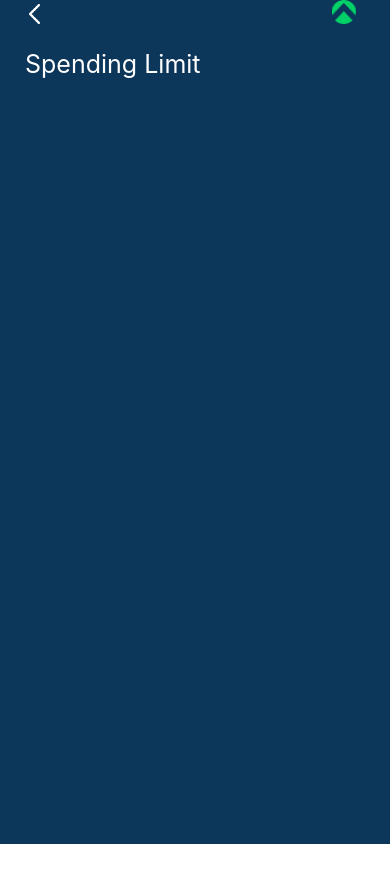
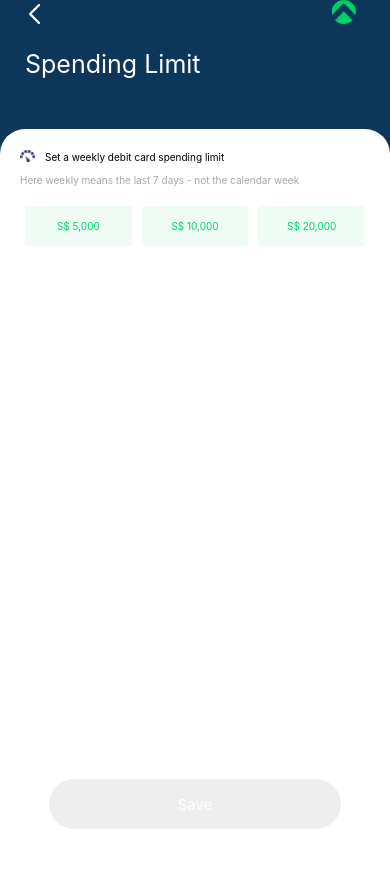
Before and after one commit to Unyielding-Magnate-web3/hut8-mevbot, a React Native app: screen /SPENDING_LIMIT_SCREEN in a window 390 px wide. Before the commit the page ends 844 px from the top, so only its background shows below. Built offline with nearby package versions, Linux system fonts and the light colour scheme.

Commit message:
Impleted basic spending limit screen design. Updated language file.

```diff
--- a/src/core/constants/language.tsx
+++ b/src/core/constants/language.tsx
@@ -23,5 +23,7 @@ export const Language = {
   MenuItemDescriptionDebitDeactivated: "Your previously deactivated cards",
 
   SpendingLimitSummary: "Set a weekly debit card spending limit",
-  SpendingLimitHelp: "Here weekly means the last 7 days - not the calendar week",
+  SpendingLimitHelp:
+    "Here weekly means the last 7 days - not the calendar week",
+  SpendingLimitButtonSave: "Save",
 };
--- a/src/screens/SpendingLimitScreen/index.tsx
+++ b/src/screens/SpendingLimitScreen/index.tsx
@@ -1,14 +1,20 @@
 import { useNavigation } from "@react-navigation/native";
 import React from "react";
-import { Text } from "react-native";
+import { Image, Text, TouchableOpacity, View } from "react-native";
 import HeaderType2Component from "../../common/components/HeaderType2Component";
 import GeneralContainer from "../../common/container/generalContainer";
-import { StyleGlobal } from "../../common/styles/styles-global";
+import { ImagesGlobal } from "../../common/styles/images-global";
 import { Language } from "../../core/constants/language";
+import { GeneralHelper } from "../../core/helpers/general-helper";
 import styles from "./styles";
+
+const QuickSelectData = [5000, 10000, 20000];
 
 const SpendingLimitScreen = () => {
   const navigation = useNavigation();
+
+  const onQuickSelect = (value: number) => {};
+  const onSave = () => {};
 
   return (
     <GeneralContainer containerInnerStyle={styles.container}>
@@ -16,6 +22,48 @@ const SpendingLimitScreen = () => {
         title={Language.SpendingLimitScreenTitle}
         onBack={navigation.goBack}
       />
+
+      <View style={styles.containerInner}>
+        <View style={styles.sectionSummary}>
+          <Image
+            resizeMode="contain"
+            source={ImagesGlobal.IconGuage}
+            style={styles.subtitleLogoStyle}
+          />
+          <Text style={styles.subtitleText}>
+            {Language.SpendingLimitSummary}
+          </Text>
+        </View>
+
+        <Text style={styles.spendingLimitSubTitle}>
+          {Language.SpendingLimitHelp}
+        </Text>
+
+        <View style={styles.containerButtonsQuickSelect}>
+          {QuickSelectData.map((iValue, index) => {
+            return (
+              <View key={index} style={styles.buttonQuickSelectWrapper}>
+                <TouchableOpacity
+                  onPress={() => onQuickSelect(iValue)}
+                  style={styles.buttonQuickSelect}
+                >
+                  <Text style={styles.textButtonQuickSelect}>
+                    {GeneralHelper.CurrencyToString(iValue, true)}
+                  </Text>
+                </TouchableOpacity>
+              </View>
+            );
+          })}
+        </View>
+
+        <View style={styles.containerButtonSave}>
+          <TouchableOpacity onPress={onSave} style={styles.buttonSave}>
+            <Text style={styles.textButtonSave}>
+              {Language.SpendingLimitButtonSave}
+            </Text>
+          </TouchableOpacity>
+        </View>
+      </View>
     </GeneralContainer>
   );
 };
--- a/src/screens/SpendingLimitScreen/styles.tsx
+++ b/src/screens/SpendingLimitScreen/styles.tsx
@@ -1,9 +1,78 @@
 import { StyleSheet } from "react-native";
 import { ColorsGlobal } from "../../common/styles/colors-global";
+import { GeneralHelper } from "../../core/helpers/general-helper";
 
 export default StyleSheet.create({
   container: {
     flex: 1,
     backgroundColor: ColorsGlobal.Secondary,
   },
+  spendingLimitSubTitle: {
+    color: ColorsGlobal.TextSecondary,
+    marginTop: GeneralHelper.ScaledSize(10),
+    fontSize: GeneralHelper.ScaledSize(10),
+  },
+  containerInner: {
+    flex: 1,
+    paddingHorizontal: GeneralHelper.ScaledSize(20),
+    backgroundColor: ColorsGlobal.White,
+    borderTopRightRadius: GeneralHelper.ScaledSize(25),
+    borderTopLeftRadius: GeneralHelper.ScaledSize(25),
+    paddingBottom: GeneralHelper.ScaledSize(20),
+    marginTop: GeneralHelper.ScaledSize(50),
+    marginBottom: -GeneralHelper.ScaledSize(35),
+  },
+  sectionSummary: {
+    flexDirection: "row",
+    marginTop: GeneralHelper.ScaledSize(20),
+    alignItems: "center",
+  },
+  subtitleLogoStyle: {
+    width: GeneralHelper.ScaledSize(15),
+    height: GeneralHelper.ScaledSize(15),
+  },
+  subtitleText: {
+    marginLeft: GeneralHelper.ScaledSize(10),
+    fontSize: GeneralHelper.ScaledSize(10),
+  },
+  containerButtonsQuickSelect: {
+    display: "flex",
+    flex: 1,
+    flexDirection: "row",
+    marginTop: GeneralHelper.ScaledSize(20),
+  },
+  buttonQuickSelect: {
+    alignItems: "center",
+    justifyContent: "center",
+    borderRadius: GeneralHelper.ScaledSize(2),
+    height: GeneralHelper.ScaledSize(40),
+    backgroundColor: ColorsGlobal.ButtonQuickSelectBackground,
+    marginHorizontal: GeneralHelper.ScaledSize(5),
+  },
+  textButtonQuickSelect: {
+    color: ColorsGlobal.Primary,
+    fontSize: GeneralHelper.ScaledSize(10),
+  },
+  buttonQuickSelectWrapper: {
+    flex: 1,
+  },
+  containerButtonSave: {
+    position: "absolute",
+    bottom: GeneralHelper.ScaledSize(50),
+    left: 0,
+    right: 0,
+  },
+  buttonSave: {
+    borderRadius: GeneralHelper.ScaledSize(30),
+    width: "75%",
+    alignItems: "center",
+    justifyContent: "center",
+    alignSelf: "center",
+    height: GeneralHelper.ScaledSize(50),
+    backgroundColor: ColorsGlobal.ButtonInactive,
+  },
+  textButtonSave: {
+    fontSize: GeneralHelper.ScaledSize(15),
+    color: ColorsGlobal.White,
+  },
 });
```
